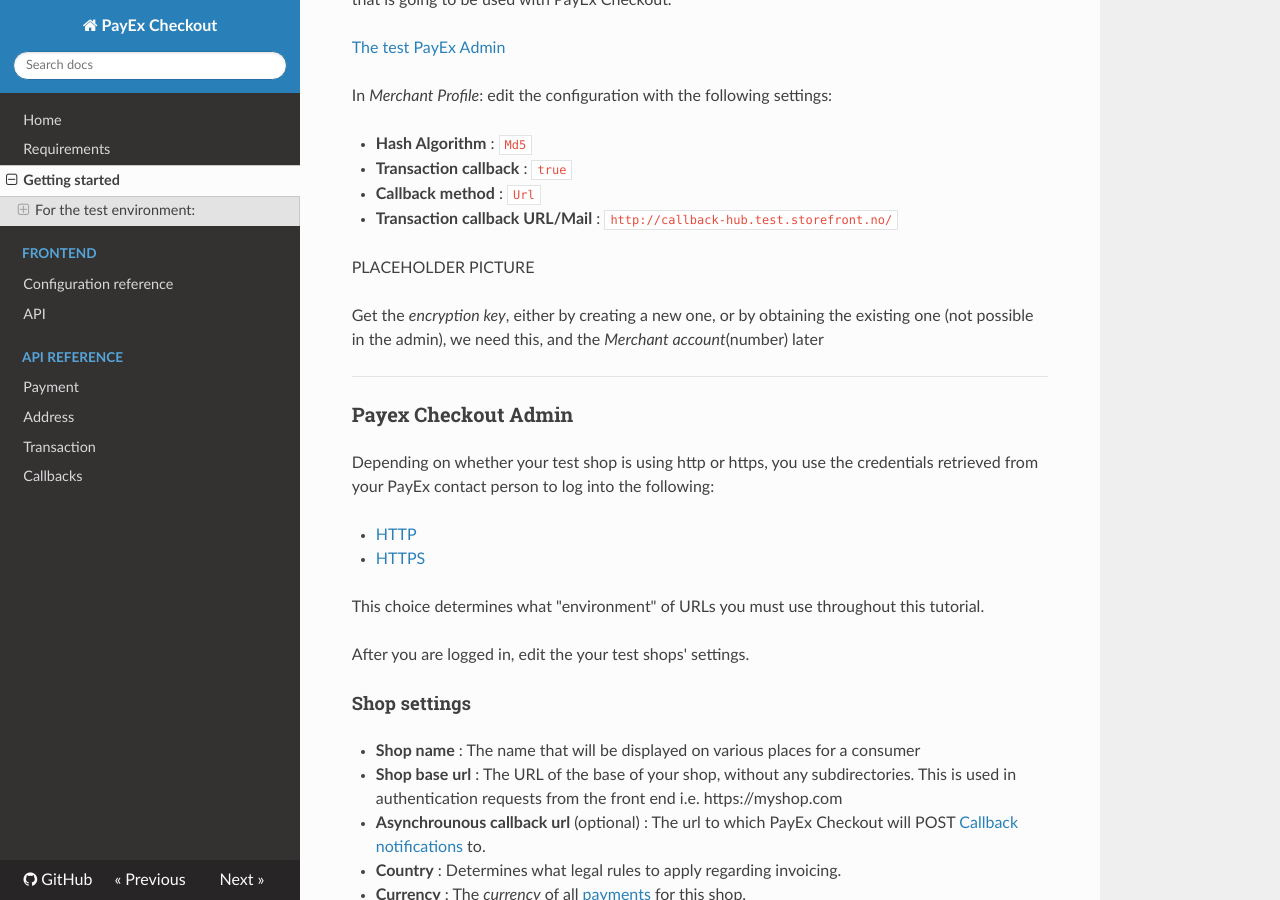
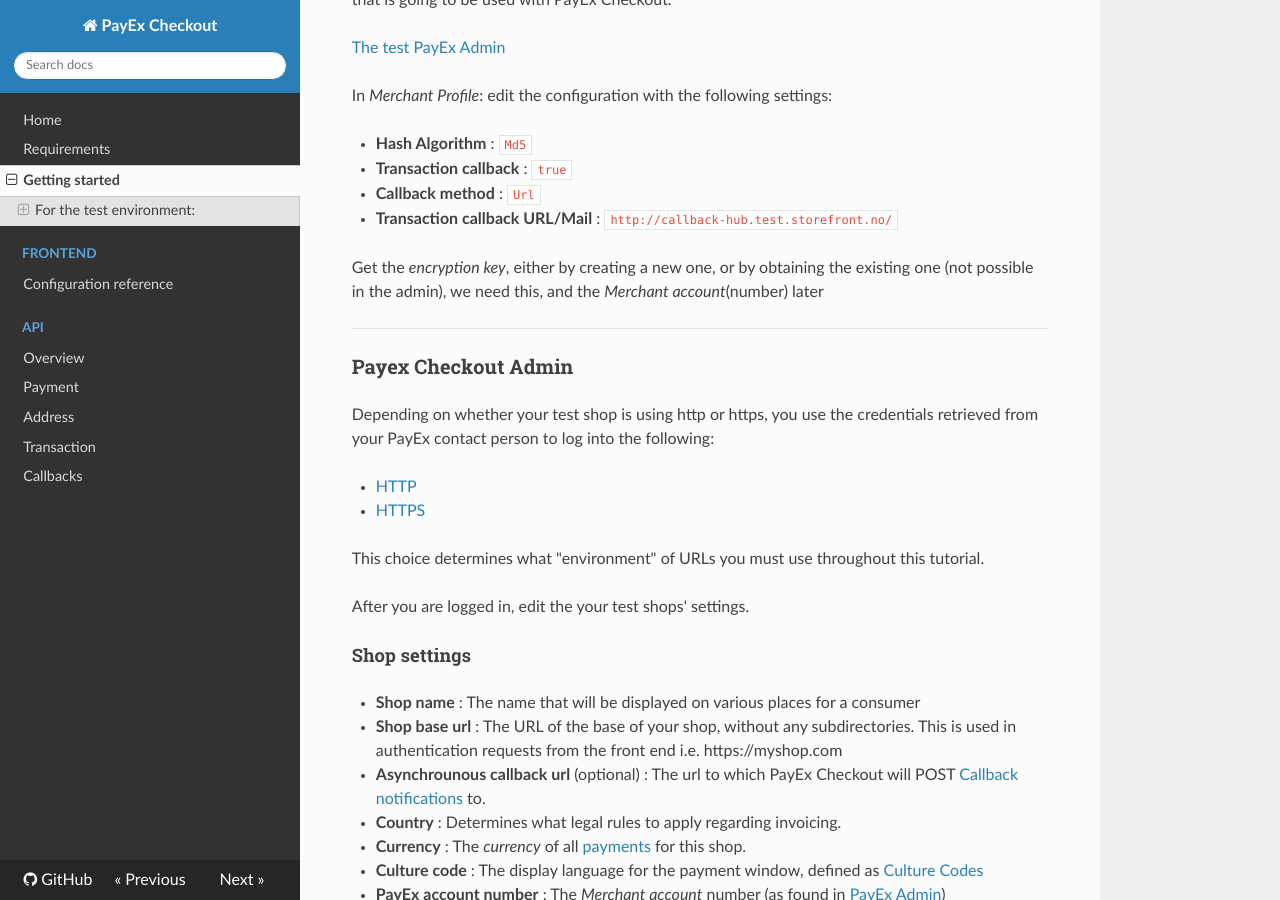
Before and after one commit to PayEx/PayEx.Checkout.Documentation, an MkDocs documentation site: the page built from docs/gettingStarted.md, in a window 1280 px wide and 900 px high, scrolled down 302 px. Built offline with MkDocs 1.6.1, drawn with Linux system fonts in a browser that asks for light colours; nearby versions of some CDN libraries; old or Windows-style settings are respelled for this version of MkDocs.

Commit message:
removed placeholder text

```diff
--- a/docs/gettingStarted.md
+++ b/docs/gettingStarted.md
@@ -14,8 +14,6 @@
 * **Transaction callback** : `true`
 * **Callback method** : `Url`
 * **Transaction callback URL/Mail** : `http://callback-hub.test.storefront.no/`
-
-PLACEHOLDER PICTURE
 
 Get the _encryption key_, either by creating a new one, or by obtaining the existing one (not possible in the admin), we need this, and the _Merchant account_(number) later
 
--- a/mkdocs.yml
+++ b/mkdocs.yml
@@ -13,9 +13,9 @@
 - Getting started : gettingStarted.md
 - Frontend :
   - Configuration reference : configurationReference.md
-- API : api.md
-- API Reference :
-  - Payment: payment.md
+- API :
+  - Overview : api.md
+  - Payment : payment.md
   - Address : address.md
   - Transaction : transaction.md
 - Callbacks : callbacks.md
```
